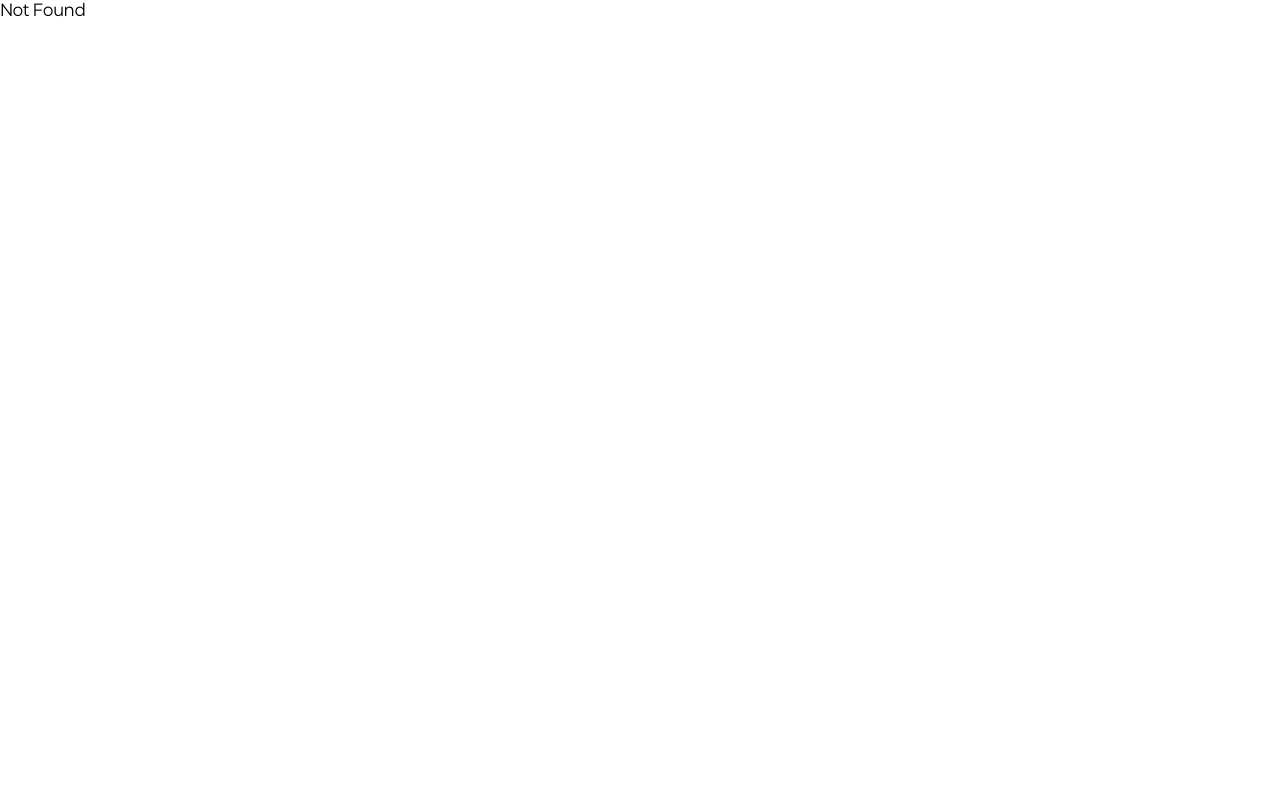
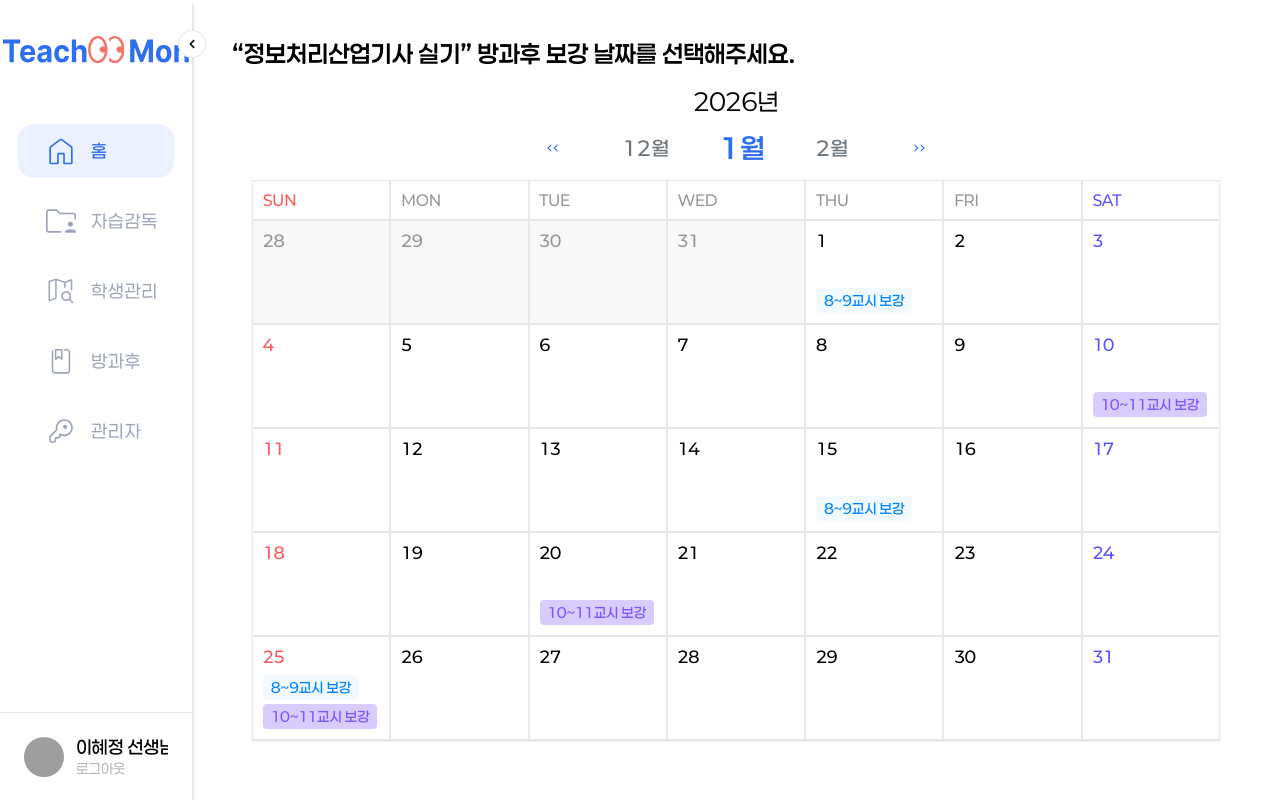
Before and after one commit to Teachers-Teachmon/Teachmon-Client-V2, a React (Vite) app: page /after-school/extra in a window 1280 px wide. Built offline with nearby package versions, Linux system fonts and the light colour scheme; grey boxes are pictures that could not be loaded.

Commit message:
feat(TC-19) :: 방과후 보강 페이지 완료

```diff
--- a/src/App.tsx
+++ b/src/App.tsx
@@ -1,6 +1,7 @@
 import { Routes, Route } from 'react-router-dom'
 import MainLayout from '@/components/layout/MainLayout'
 import HomePage from '@/pages/home'
+import AfterSchoolExtraPage from '@/pages/afterSchool/extra'
 
 function App() {
   return (
@@ -9,7 +10,10 @@ function App() {
         <Route path="/main" element={<HomePage />} />
         <Route path="/supervision" element={<div>자습감독</div>} />
         <Route path="/manage" element={<div>학생관리</div>} />
-        <Route path="/after-school" element={<div>방과후</div>} />
+        <Route path="/after-school">
+          <Route index element={<div>방과후</div>} />
+          <Route path="extra" element={<AfterSchoolExtraPage />} />
+        </Route>
         <Route path="/admin" element={<div>관리자</div>} />
       </Route>
 
--- a/src/components/ui/calendar/index.tsx
+++ b/src/components/ui/calendar/index.tsx
@@ -1,5 +1,5 @@
 import type { CalendarEvent, CalendarRangeEvent, LegendItem, DayInfo, CalendarProps } from '@/types/calendar'
-import { useCalendar, useDragSelect } from '@/hooks/calendar'
+import { useCalendar, useDragSelect } from '@/hooks/useCalendar'
 import { DAYS_OF_WEEK, LEFT_DOUBLE_ARROW, RIGHT_DOUBLE_ARROW, getDayType } from '@/utils/calendar'
 import * as S from './style'
 
--- /dev/null
+++ b/src/pages/afterSchool/extra/index.tsx
@@ -0,0 +1,105 @@
+import { useState, useMemo } from 'react';
+import Calendar from '@/components/ui/calendar';
+import MakeupSelectionModal from '@/components/ui/makeup-selection-modal';
+import { transformAffordableToCalendarEvents } from '@/utils/afterSchool';
+import type { AffordableReinforcement } from '@/types/afterSchool';
+import * as S from './style';
+
+const SAMPLE_DATA: AffordableReinforcement[] = [
+    {
+        day: "2026-01-01",
+        start_period: 8,
+        end_period: 9
+    },
+    {
+        day: "2026-01-10",
+        start_period: 10,
+        end_period: 11
+    },
+    {
+        day: "2026-01-15",
+        start_period: 8,
+        end_period: 9
+    },
+    {
+        day: "2026-01-20",
+        start_period: 10,
+        end_period: 11
+    },
+    {
+        day: "2026-01-25",
+        start_period: 8,
+        end_period: 9
+    },
+    {
+        day: "2026-01-25",
+        start_period: 10,
+        end_period: 11
+    }
+];
+
+export default function AfterSchoolExtraPage() {
+    const currentDate = new Date();
+    const [year, setYear] = useState(currentDate.getFullYear());
+    const [month, setMonth] = useState(currentDate.getMonth() + 1);
+    const [selectedDate, setSelectedDate] = useState<Date | null>(null);
+    const [isModalOpen, setIsModalOpen] = useState(false);
+    const [availablePeriods, setAvailablePeriods] = useState<string[]>([]);
+
+    const events = useMemo(() => {
+        return transformAffordableToCalendarEvents(SAMPLE_DATA);
+    }, []);
+
+    const handleMonthChange = (newYear: number, newMonth: number) => {
+        setYear(newYear);
+        setMonth(newMonth);
+    };
+
+    const handleDateClick = (date: Date) => {
+        const dateString = `${date.getFullYear()}-${String(date.getMonth() + 1).padStart(2, '0')}-${String(date.getDate()).padStart(2, '0')}`;
+
+        const availableData = SAMPLE_DATA.filter(item => item.day === dateString);
+
+        if (availableData.length === 0) {
+            return;
+        }
+
+        const periods: string[] = [];
+        availableData.forEach(item => {
+            if (item.start_period === 8 && item.end_period === 9) periods.push('8~9');
+            if (item.start_period === 10 && item.end_period === 11) periods.push('10~11');
+        });
+
+        setAvailablePeriods(periods);
+        setSelectedDate(date);
+        setIsModalOpen(true);
+    };
+
+    const handleComplete = (data: { periods: string[]; location: string }) => {
+        console.log('보강 신청 완료:', { date: selectedDate, ...data });
+    };
+
+    return (
+        <S.Container>
+            <S.Title>“정보처리산업기사 실기” 방과후 보강 날짜를 선택해주세요.</S.Title>
+            <S.CalendarWrapper>
+                <Calendar
+                    year={year}
+                    month={month}
+                    onMonthChange={handleMonthChange}
+                    events={events}
+                    showYear={true}
+                    showLegend={false}
+                    onDateClick={handleDateClick}
+                />
+            </S.CalendarWrapper>
+            <MakeupSelectionModal
+                isOpen={isModalOpen}
+                onClose={() => setIsModalOpen(false)}
+                date={selectedDate}
+                availablePeriods={availablePeriods}
+                onComplete={handleComplete}
+            />
+        </S.Container>
+    );
+}
--- /dev/null
+++ b/src/pages/afterSchool/extra/style.ts
@@ -0,0 +1,20 @@
+import styled from '@emotion/styled';
+import { fontSizes, colors } from '@/styles/theme';
+
+export const Container = styled.div`
+  padding: 40px;
+  height: 100%;
+  display: flex;
+  flex-direction: column;
+`;
+
+export const Title = styled.h1`
+  font-size: ${fontSizes.H3};
+  font-weight: 600;
+  color: ${colors.text};
+`;
+
+export const CalendarWrapper = styled.div`
+  flex: 1;
+  padding: 20px;
+`;
--- /dev/null
+++ b/src/types/afterSchool.ts
@@ -0,0 +1,5 @@
+export interface AffordableReinforcement {
+    day: string;
+    start_period: number;
+    end_period: number;
+}
--- a/src/types/calendar.ts
+++ b/src/types/calendar.ts
@@ -4,6 +4,8 @@ export interface CalendarEvent {
   label: string
   bgColor: string
   textColor: string
+  teacherId?: string
+  supervisionType?: string
 }
 
 export interface CalendarRangeEvent {
--- /dev/null
+++ b/src/utils/afterSchool.ts
@@ -0,0 +1,38 @@
+import type { CalendarEvent } from '@/types/calendar';
+import type { AffordableReinforcement } from '@/types/afterSchool.ts';
+
+export const transformAffordableToCalendarEvents = (
+    data: AffordableReinforcement[]
+): CalendarEvent[] => {
+    return data.map((item, index) => {
+        const is89 = item.start_period === 8 && item.end_period === 9;
+        const is1011 = item.start_period === 10 && item.end_period === 11;
+
+        let label = '';
+        let bgColor = '';
+        let textColor = '';
+
+        if (is89) {
+            label = '8~9교시 보강';
+            bgColor = '#0085FF0D';
+            textColor = '#0085FF';
+        } else if (is1011) {
+            label = '10~11교시 보강';
+            bgColor = '#D8CCFF';
+            textColor = '#7D55FF';
+        } else {
+            label = `${item.start_period}~${item.end_period}교시 보강`;
+            bgColor = '#F3F4F6';
+            textColor = '#374151';
+        }
+
+        return {
+            id: `makeup-${item.day}-${item.start_period}-${index}`,
+            date: new Date(item.day),
+            label,
+            bgColor,
+            textColor,
+            supervisionType: 'makeup',
+        };
+    });
+};
```
